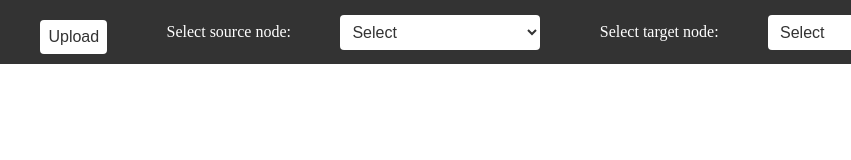
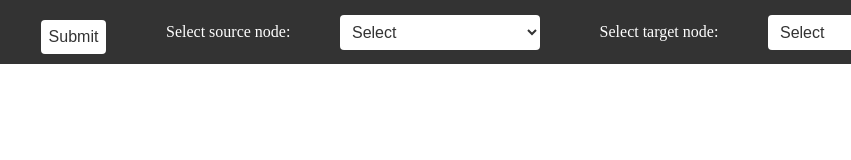
Before and after one commit to pravija12345/pravija12345.github.io, a website: page Dynamic-graph-protein/index.html in a window 1280 px wide. Shown: the full height of the page, 292-1143 px from the left. Drawn offline with nearby package versions, Linux system fonts and the light colour scheme.

Commit message:
updated index.html

```diff
--- a/Dynamic-graph-protein/index.html
+++ b/Dynamic-graph-protein/index.html
@@ -64,7 +64,7 @@
   <div class="navbar">
     <!-- <label for="uploadfile">Upload File</label> -->
     <input type="file" id="uploadfile" accept=".csv">
-    <button id="uploadconfirm">Upload</button>
+    <button id="uploadconfirm">Submit</button>
     <label for="sourceNode">Select source node:</label>
     <select id="sourceNode" > <option value="-1">Select</option>
     </select>
```
